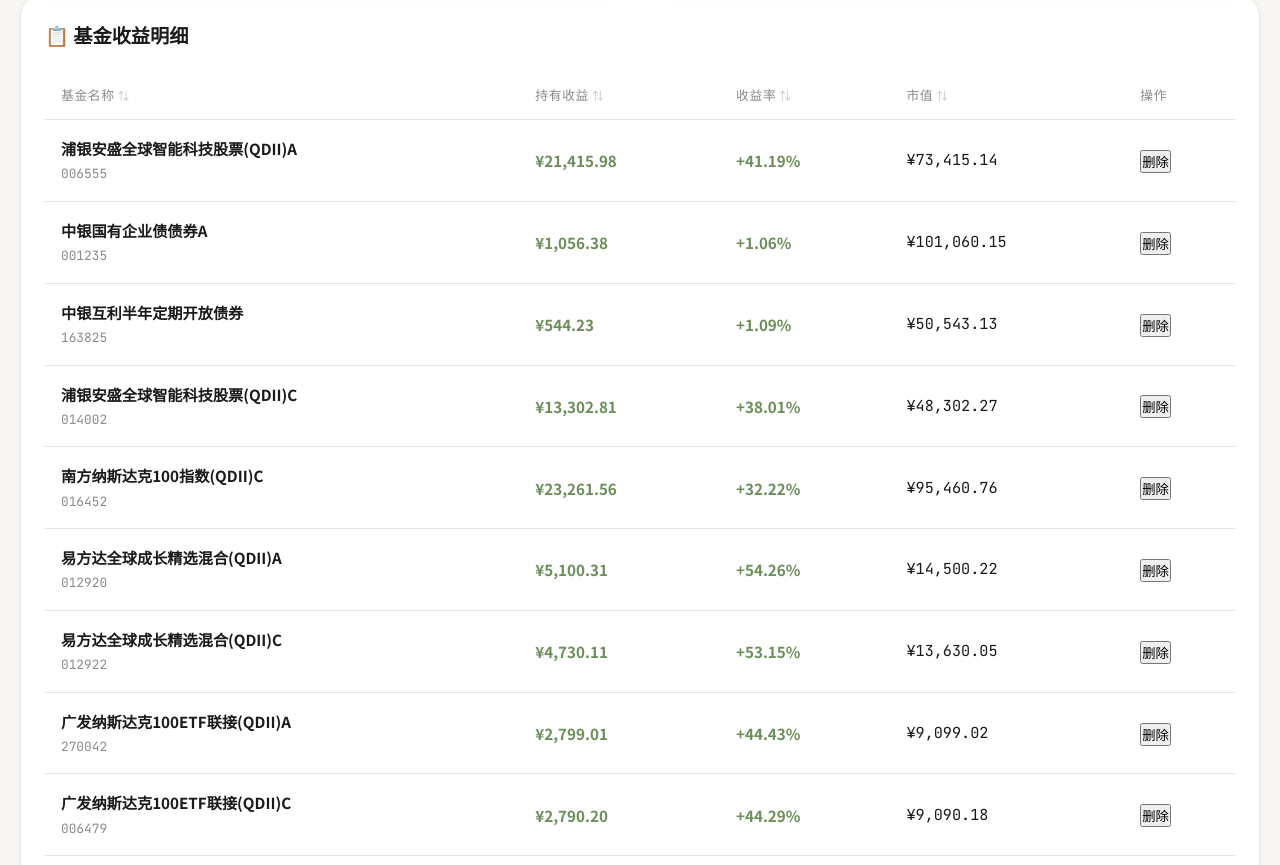
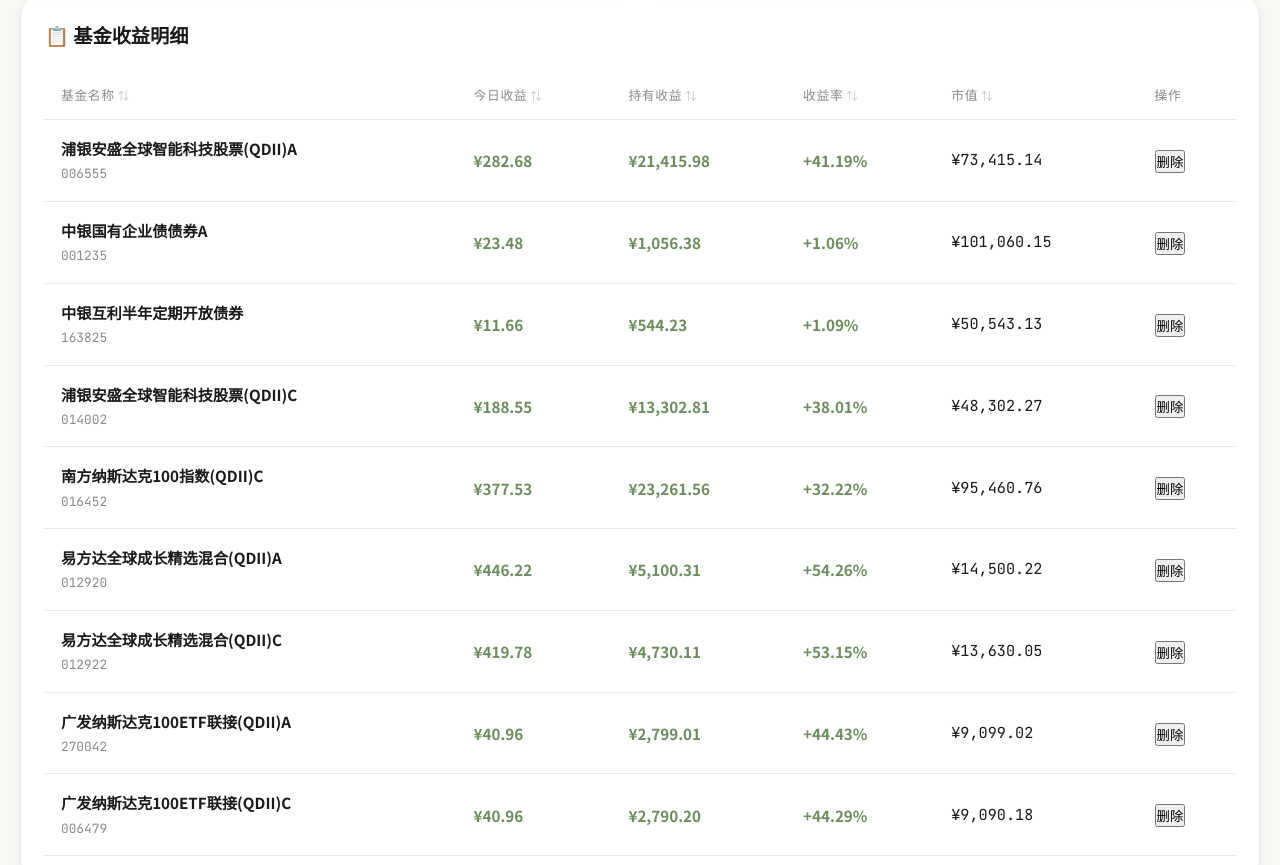
Before and after one commit to meganchoo/fund-tracker, a plain HTML site: page index.html in a window 1280 px wide. Shown: the part 1776-2641 px from the top of the page. Drawn offline with nearby package versions, Linux system fonts and the light colour scheme.

Commit message:
Add today profit column to fund table

```diff
--- a/index.html
+++ b/index.html
@@ -938,6 +938,7 @@
                     <thead>
                         <tr>
                             <th onclick="sortTable('name')" class="sortable">基金名称</th>
+                            <th onclick="sortTable('todayProfit')" class="sortable">今日收益</th>
                             <th onclick="sortTable('profit')" class="sortable">持有收益</th>
                             <th onclick="sortTable('profitRate')" class="sortable">收益率</th>
                             <th onclick="sortTable('value')" class="sortable">市值</th>
@@ -1400,7 +1401,7 @@
             document.querySelectorAll('th').forEach(th => {
                 th.classList.remove('sort-asc', 'sort-desc');
             });
-            const thIndex = ['name', 'profit', 'profitRate', 'value'].indexOf(column);
+            const thIndex = ['name', 'todayProfit', 'profit', 'profitRate', 'value'].indexOf(column);
             if (thIndex >= 0) {
                 const th = document.querySelectorAll('thead th')[thIndex];
                 th.classList.add(sortState.direction === 'asc' ? 'sort-asc' : 'sort-desc');
@@ -1432,6 +1433,10 @@
                     case 'profit':
                         valueA = dataA ? (dataA.netWorth - a.cost) * a.shares : 0;
                         valueB = dataB ? (dataB.netWorth - b.cost) * b.shares : 0;
+                        break;
+                    case 'todayProfit':
+                        valueA = dataA ? (dataA.todayWorth - dataA.netWorth) * a.shares : 0;
+                        valueB = dataB ? (dataB.todayWorth - dataB.netWorth) * b.shares : 0;
                         break;
                     case 'profitRate':
                         valueA = dataA ? ((dataA.netWorth - a.cost) / a.cost) * 100 : 0;
@@ -1781,9 +1786,9 @@
                 const data = state.fundData[fund.code];
                 if (data) {
                     const value = data.netWorth * fund.shares;
-                    const cost = fund.cost * fund.shares;
-                    const profit = value - cost;
-                    const profitRate = (profit / cost) * 100;
+                    const profit = (data.netWorth - fund.cost) * fund.shares;
+                    const profitRate = ((data.netWorth - fund.cost) / fund.cost) * 100;
+                    const todayProfit = (data.todayWorth - data.netWorth) * fund.shares;
 
                     html += `
                         <tr>
@@ -1793,6 +1798,7 @@
                                     <span class="fund-code">${fund.code}</span>
                                 </div>
                             </td>
+                            <td class="${todayProfit >= 0 ? 'profit-positive' : 'profit-negative'}">${formatMoney(todayProfit)}</td>
                             <td class="${profit >= 0 ? 'profit-positive' : 'profit-negative'}">${formatMoney(profit)}</td>
                             <td class="${profitRate >= 0 ? 'profit-positive' : 'profit-negative'}">${formatPercent(profitRate)}</td>
                             <td class="value-mono">${formatMoney(value)}</td>
@@ -1808,7 +1814,7 @@
                                     <span class="fund-code">${fund.code}</span>
                                 </div>
                             </td>
-                            <td colspan="4" style="text-align: center; color: var(--text-muted);">加载中...</td>
+                            <td colspan="5" style="text-align: center; color: var(--text-muted);">加载中...</td>
                         </tr>
                     `;
                 }
```
